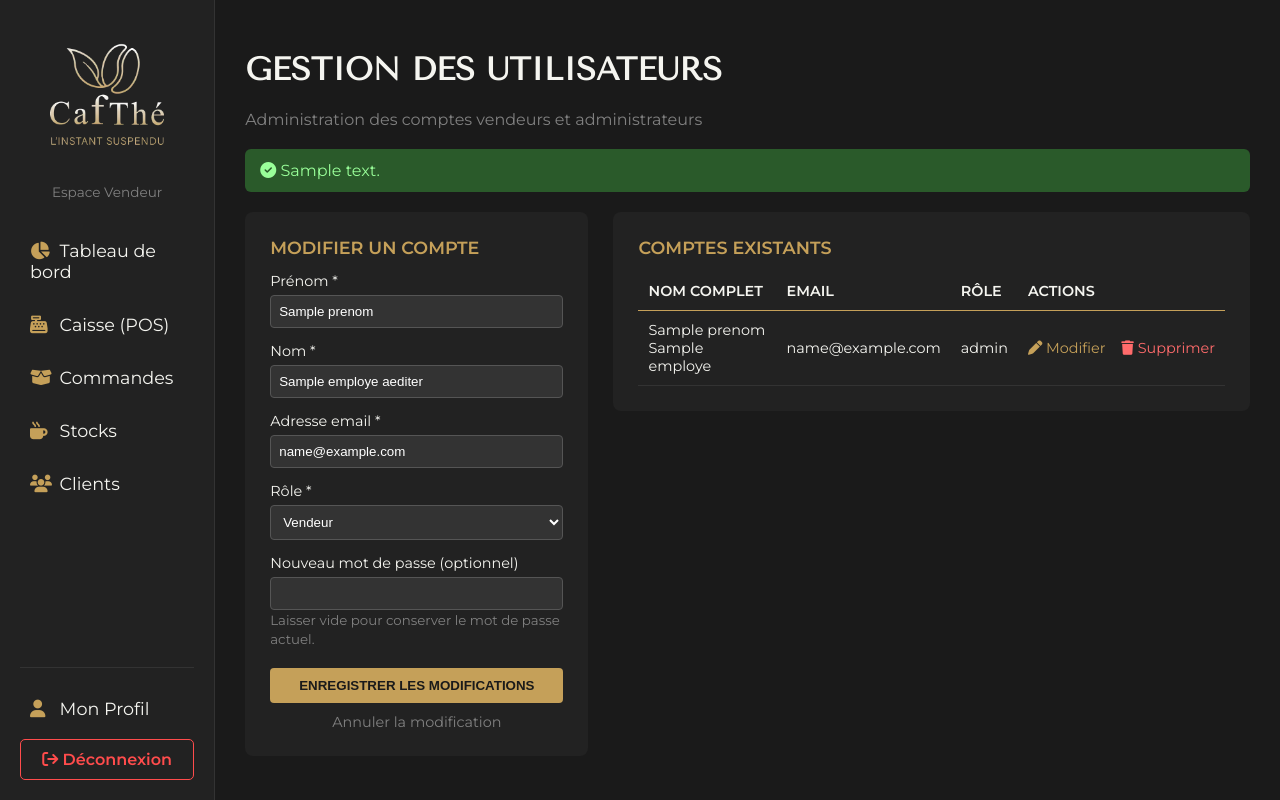
After one commit to PaulineB15/Cafthe_Dashboard, a PHP site: template Views/Utilisateur/GestionUtilisateurs.php in a window 1280 px wide. The commit adds this page. Run offline with PHP 8.4, Linux system fonts and the light colour scheme; the template is opened without the code that fills it: most values are stand-ins (such as "Sample title", 1, 10 or a date in 2020).

Commit message:
Update: Profil

```diff
--- a/Views/Layouts/Main.php
+++ b/Views/Layouts/Main.php
@@ -4,6 +4,7 @@ $currentUri = $_SERVER['REQUEST_URI'];
 $isAccueil = ($currentUri === '/Cafthe_Dashboard/Public/' || $currentUri === '/Cafthe_Dashboard/Public/index.php');
 $isStocks = (strpos($currentUri, '/produits') !== false);
 $isProfil = (strpos($currentUri, '/profil') !== false);
+$isUtilisateurs = (strpos($currentUri, '/utilisateurs') !== false);
 
 // On récupère les informations de l'employé connecté depuis la session
 $employeConnecte = $_SESSION['employe'] ?? null;
@@ -85,7 +86,7 @@ $roleEmploye = $employeConnecte['role'] ?? 'Vendeur';
                 <!-- Lien vers les Utilisateurs (Réservé à l'Administrateur) -->
                 <?php if ($roleEmploye === 'Administrateur'): ?>
                 <li style="margin-bottom: 12px;">
-                    <a href="#" class="nav-link">
+                    <a href="/Cafthe_Dashboard/Public/utilisateurs" class="nav-link <?= $isUtilisateurs ? 'active' : '' ?>">
                         <i class="fa-solid fa-user-shield"></i> Utilisateurs
                     </a>
                 </li>
--- a/Views/Profil/MonProfil.php
+++ b/Views/Profil/MonProfil.php
@@ -1,4 +1,6 @@
-<!-- Views/Profil/Index.php -->
+
+// Affichage de la ma page " Mon Profil"
+
 <div style="margin-bottom: 20px;">
     <h1 style="color: var(--text-light); font-family: 'Tenor Sans', sans-serif;">MON PROFIL</h1>
     <p style="color: gray; margin: 5px 0 0 0;">Rôle actuel : <strong style="color: var(--gold);"><?= htmlspecialchars($employe->getRole(), ENT_QUOTES, 'UTF-8') ?></strong></p>
@@ -52,7 +54,7 @@
         </div>
 
         <div style="margin-bottom: 15px;">
-            <label for="nouveau_mot_de_passe" style="display: block; margin-bottom: 6px; font-size: 0.9em;">Nouveau mot de passe (8 caractères min.) *</label>
+            <label for="nouveau_mot_de_passe" style="display: block; margin-bottom: 6px; font-size: 0.9em;">Nouveau mot de passe (16 car. min. + caractères spéciaux) *</label>
             <input type="password" id="nouveau_mot_de_passe" name="nouveau_mot_de_passe" required style="width: 100%; padding: 9px; box-sizing: border-box; background-color: #333; color: white; border: 1px solid #555; border-radius: 4px;">
         </div>
 
--- /dev/null
+++ b/Views/Utilisateur/GestionUtilisateurs.php
@@ -0,0 +1,109 @@
+<!-- Views/Utilisateur/GestionUtilisateurs.php -->
+<div style="margin-bottom: 20px;">
+    <h1 style="color: var(--text-light); font-family: 'Tenor Sans', sans-serif;">GESTION DES UTILISATEURS</h1>
+    <p style="color: gray; margin: 5px 0 0 0;">Administration des comptes vendeurs et administrateurs</p>
+</div>
+
+<?php if (!empty($messageSucces)): ?>
+    <div style="background-color: #2a5a2a; color: #99ff99; padding: 12px 15px; border-radius: 6px; margin-bottom: 20px; max-width: 1100px;">
+        <i class="fa-solid fa-circle-check"></i> <?= htmlspecialchars($messageSucces, ENT_QUOTES, 'UTF-8') ?>
+    </div>
+<?php endif; ?>
+
+<?php if (!empty($messageErreur)): ?>
+    <div style="background-color: #5a2a2a; color: #ff9999; padding: 12px 15px; border-radius: 6px; margin-bottom: 20px; max-width: 1100px;">
+        <i class="fa-solid fa-circle-exclamation"></i> <?= htmlspecialchars($messageErreur, ENT_QUOTES, 'UTF-8') ?>
+    </div>
+<?php endif; ?>
+
+<div style="display: flex; gap: 25px; flex-wrap: wrap; align-items: flex-start;">
+
+    <!-- Formulaire Création / Modification -->
+    <?php $estEdition = ($employeAEditer !== null); ?>
+    <form action="<?= $estEdition ? '/Cafthe_Dashboard/Public/utilisateurs/modifier?id=' . (int)$employeAEditer->getId() : '/Cafthe_Dashboard/Public/utilisateurs/creer' ?>" method="POST" style="flex: 1; min-width: 320px; max-width: 420px; background-color: var(--bg-sidebar); padding: 25px; border-radius: 8px; box-sizing: border-box;">
+        <h2 style="color: var(--gold); margin-top: 0; font-size: 1.1em;">
+            <?= $estEdition ? 'MODIFIER UN COMPTE' : 'CRÉER UN COMPTE EMPLOYÉ' ?>
+        </h2>
+
+        <div style="margin-bottom: 14px;">
+            <label for="prenom" style="display: block; margin-bottom: 5px; font-size: 0.9em;">Prénom *</label>
+            <input type="text" id="prenom" name="prenom" value="<?= htmlspecialchars($estEdition ? $employeAEditer->getPrenom() : '', ENT_QUOTES, 'UTF-8') ?>" required style="width: 100%; padding: 8px; box-sizing: border-box; background-color: #333; color: white; border: 1px solid #555; border-radius: 4px;">
+        </div>
+
+        <div style="margin-bottom: 14px;">
+            <label for="nom" style="display: block; margin-bottom: 5px; font-size: 0.9em;">Nom *</label>
+            <input type="text" id="nom" name="nom" value="<?= htmlspecialchars($estEdition ? $employeAEditer->getNom() : '', ENT_QUOTES, 'UTF-8') ?>" required style="width: 100%; padding: 8px; box-sizing: border-box; background-color: #333; color: white; border: 1px solid #555; border-radius: 4px;">
+        </div>
+
+        <div style="margin-bottom: 14px;">
+            <label for="email" style="display: block; margin-bottom: 5px; font-size: 0.9em;">Adresse email *</label>
+            <input type="email" id="email" name="email" value="<?= htmlspecialchars($estEdition ? $employeAEditer->getEmail() : '', ENT_QUOTES, 'UTF-8') ?>" required style="width: 100%; padding: 8px; box-sizing: border-box; background-color: #333; color: white; border: 1px solid #555; border-radius: 4px;">
+        </div>
+
+        <div style="margin-bottom: 14px;">
+            <label for="role" style="display: block; margin-bottom: 5px; font-size: 0.9em;">Rôle *</label>
+            <?php $roleCourant = $estEdition ? $employeAEditer->getRole() : 'Vendeur'; ?>
+            <select id="role" name="role" required style="width: 100%; padding: 8px; box-sizing: border-box; background-color: #333; color: white; border: 1px solid #555; border-radius: 4px;">
+                <option value="Vendeur" <?= $roleCourant === 'Vendeur' ? 'selected' : '' ?>>Vendeur</option>
+                <option value="Administrateur" <?= $roleCourant === 'Administrateur' ? 'selected' : '' ?>>Administrateur</option>
+            </select>
+        </div>
+
+        <?php if (!$estEdition): ?>
+            <div style="margin-bottom: 20px;">
+                <label for="mot_de_passe" style="display: block; margin-bottom: 5px; font-size: 0.9em;">Mot de passe (16 car. min. + caractères spéciaux) *</label>
+                <input type="password" id="mot_de_passe" name="mot_de_passe" required style="width: 100%; padding: 8px; box-sizing: border-box; background-color: #333; color: white; border: 1px solid #555; border-radius: 4px;">
+            </div>
+        <?php else: ?>
+            <div style="margin-bottom: 20px;">
+                <label for="nouveau_mot_de_passe" style="display: block; margin-bottom: 5px; font-size: 0.9em;">Nouveau mot de passe (optionnel)</label>
+                <input type="password" id="nouveau_mot_de_passe" name="nouveau_mot_de_passe" style="width: 100%; padding: 8px; box-sizing: border-box; background-color: #333; color: white; border: 1px solid #555; border-radius: 4px;">
+                <small style="color: gray;">Laisser vide pour conserver le mot de passe actuel.</small>
+            </div>
+        <?php endif; ?>
+
+        <button type="submit" style="background-color: var(--gold); color: #1A1A1A; padding: 10px 16px; border: none; border-radius: 4px; cursor: pointer; font-weight: bold; width: 100%;">
+            <?= $estEdition ? 'ENREGISTRER LES MODIFICATIONS' : 'CRÉER LE COMPTE' ?>
+        </button>
+
+        <?php if ($estEdition): ?>
+            <a href="/Cafthe_Dashboard/Public/utilisateurs" style="display: block; text-align: center; margin-top: 10px; color: gray; text-decoration: none; font-size: 0.9em;">Annuler la modification</a>
+        <?php endif; ?>
+    </form>
+
+    <!-- Tableau des employés -->
+    <div style="flex: 2; min-width: 400px; background-color: var(--bg-sidebar); padding: 25px; border-radius: 8px; box-sizing: border-box;">
+        <h2 style="color: var(--gold); margin-top: 0; font-size: 1.1em;">COMPTES EXISTANTS</h2>
+
+        <table style="width: 100%; border-collapse: collapse; text-align: left; color: var(--text-light); font-size: 0.9em;">
+            <thead style="border-bottom: 1px solid var(--gold);">
+                <tr>
+                    <th style="padding: 10px;">NOM COMPLET</th>
+                    <th style="padding: 10px;">EMAIL</th>
+                    <th style="padding: 10px;">RÔLE</th>
+                    <th style="padding: 10px;">ACTIONS</th>
+                </tr>
+            </thead>
+            <tbody>
+                <?php foreach ($employes as $emp): ?>
+                    <tr style="border-bottom: 1px solid #333;">
+                        <td style="padding: 10px;"><?= htmlspecialchars($emp->getPrenom() . ' ' . $emp->getNom(), ENT_QUOTES, 'UTF-8') ?></td>
+                        <td style="padding: 10px;"><?= htmlspecialchars($emp->getEmail(), ENT_QUOTES, 'UTF-8') ?></td>
+                        <td style="padding: 10px;"><?= htmlspecialchars($emp->getRole(), ENT_QUOTES, 'UTF-8') ?></td>
+                        <td style="padding: 10px; white-space: nowrap;">
+                            <a href="/Cafthe_Dashboard/Public/utilisateurs/editer?id=<?= (int)$emp->getId() ?>" style="color: var(--gold); text-decoration: none; margin-right: 12px;">
+                                <i class="fa-solid fa-pen"></i> Modifier
+                            </a>
+                            <?php if ((int)$emp->getId() !== (int)($_SESSION['employe']['id'] ?? 0)): ?>
+                                <a href="/Cafthe_Dashboard/Public/utilisateurs/supprimer?id=<?= (int)$emp->getId() ?>" onclick="return confirm('Supprimer ce compte employé ?');" style="color: #ff6b6b; text-decoration: none;">
+                                    <i class="fa-solid fa-trash"></i> Supprimer
+                                </a>
+                            <?php endif; ?>
+                        </td>
+                    </tr>
+                <?php endforeach; ?>
+            </tbody>
+        </table>
+    </div>
+
+</div>
```
Also changed, not shown: App/Controllers/ProfilController.php (+16 -2 lines), App/Controllers/UtilisateurController.php (added, +265 -0 lines), App/Repositories/EmployeRepository.php (+57 -0 lines), Public/Index.php (+8 -0 lines).
